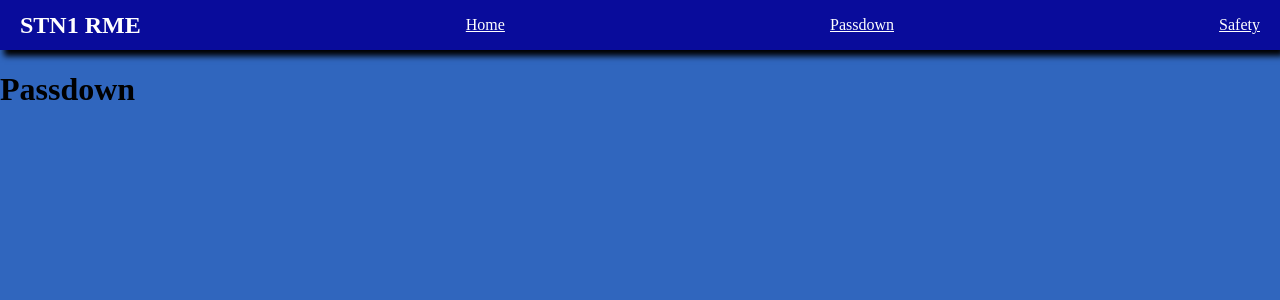
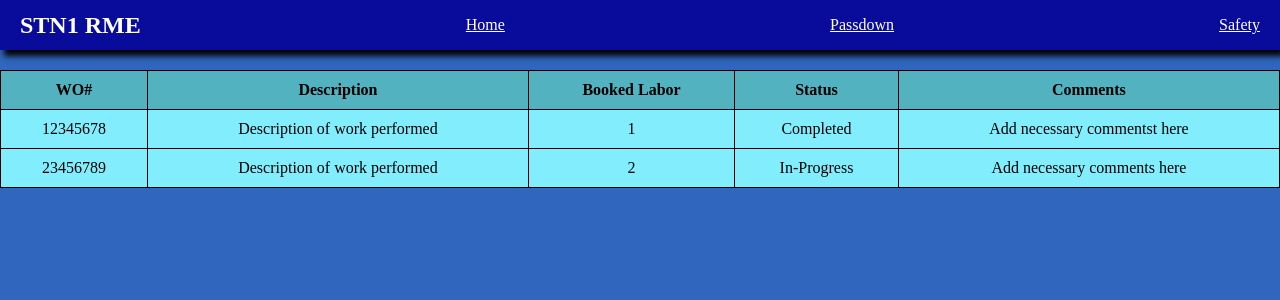
Before and after one commit to EdStokes/RME-APP, a React (Create React App) app: page /Passdown in a window 1280 px wide. Shown: the top 300 px of the page. Built offline with nearby package versions, Linux system fonts and the light colour scheme; data requests are answered from the project's data file.

Commit message:
Added passdown table to passdown page

```diff
--- a/db.json
+++ b/db.json
@@ -4,14 +4,26 @@
           "id": 1,
           "date": "01/01/2023",
           "tech": "John Doe",
-          "timeIn": "12:000",
-          "timeOut": "10:30",
+          "timeIn": 1200,
+          "timeOut": 2230,
           "workorder": 12345678,
           "description": "Description of work performed",
           "bookedLabor": 1,
           "status": "Completed",
           "comments": "Add necessary commentst here"
 
+      },
+      {
+        "id": 2,
+        "date": "01/01/2023",
+        "tech": "Superman",
+        "timeIn": 530,
+        "timeOut": 1600,
+        "workorder": 23456789,
+        "description": "Description of work performed",
+        "bookedLabor": 2,
+        "status": "In-Progress",
+        "comments": "Add necessary comments here"
       }
   ],
 
--- a/src/components/Home.jsx
+++ b/src/components/Home.jsx
@@ -29,6 +29,8 @@
     }, []);
 
     return (
+        <div>
+            <h2>Techs on Duty</h2>
         <table className="shiftInfo">
             <thead>
                 <tr>
@@ -49,6 +51,8 @@
                 ))}
             </tbody>
         </table>
+        <button>Edit Shit Info</button>
+        </div>
     )
 
 }
--- a/src/components/Passdown.jsx
+++ b/src/components/Passdown.jsx
@@ -1,7 +1,47 @@
+import React, {useEffect, useState} from "react";
+
+function PassdownInfo() {
+    const [currentPassdownInfo, setCurrentPassdownInfo] = useState([]);
+    useEffect(() => {
+        fetch("http://localhost:4000/passdowns")
+        .then((response) => response.json())
+        .then((info) => setCurrentPassdownInfo(info))
+    }, []);
+
+    return (
+        <div>
+            <table className="passdownTable">
+                <thead>
+                    <tr>
+                        <th>WO#</th>
+                        <th>Description</th>
+                        <th>Booked Labor</th>
+                        <th>Status</th>
+                        <th>Comments</th>
+                    </tr>
+                </thead>
+                <tbody>
+                    {currentPassdownInfo.map((info) => (
+                        <tr key={info.id}>
+                            <td>{info.workorder}</td>
+                            <td>{info.description}</td>
+                            <td>{info.bookedLabor}</td>
+                            <td>{info.status}</td>
+                            <td>{info.comments}</td>
+                        </tr>
+                    ))}
+                </tbody>
+            </table>
+        </div>
+    )
+}
+
 function Passdown() {
 
     return (
-        <h1>Passdown</h1>
+        <div>
+        <PassdownInfo />
+        </div>
     )
 }
 
--- a/src/styles.css
+++ b/src/styles.css
@@ -13,6 +13,7 @@
     text-decoration: none;
     color: white;
     box-shadow: 4px 6px 6px black;
+    margin-bottom: 20px;
  }
 
  .navBar a {
@@ -28,7 +29,7 @@
     background-color: #52b2bf;
  }
 
- .shitInfo {
+ .shitInfo, .passdownTable {
     border-collapse: collapse;
     width: 100%;
  }
@@ -58,3 +59,24 @@
  .shiftInfo tr:hover {
     background-color: white;
  }
+
+ .passdownTable th, .passdownTable td {
+   border: 1px solid black;
+   padding: 8px;
+   text-align: center;
+   padding: 10px;
+   white-space: nowrap;
+ }
+
+ .passdownTable th {
+   background-color: #52b2bf;
+
+ }
+
+ .passdownTable tr {
+   background-color: #82eefd;
+ }
+
+ .passdownTable tr:hover {
+   background-color: white;
+ }
```
